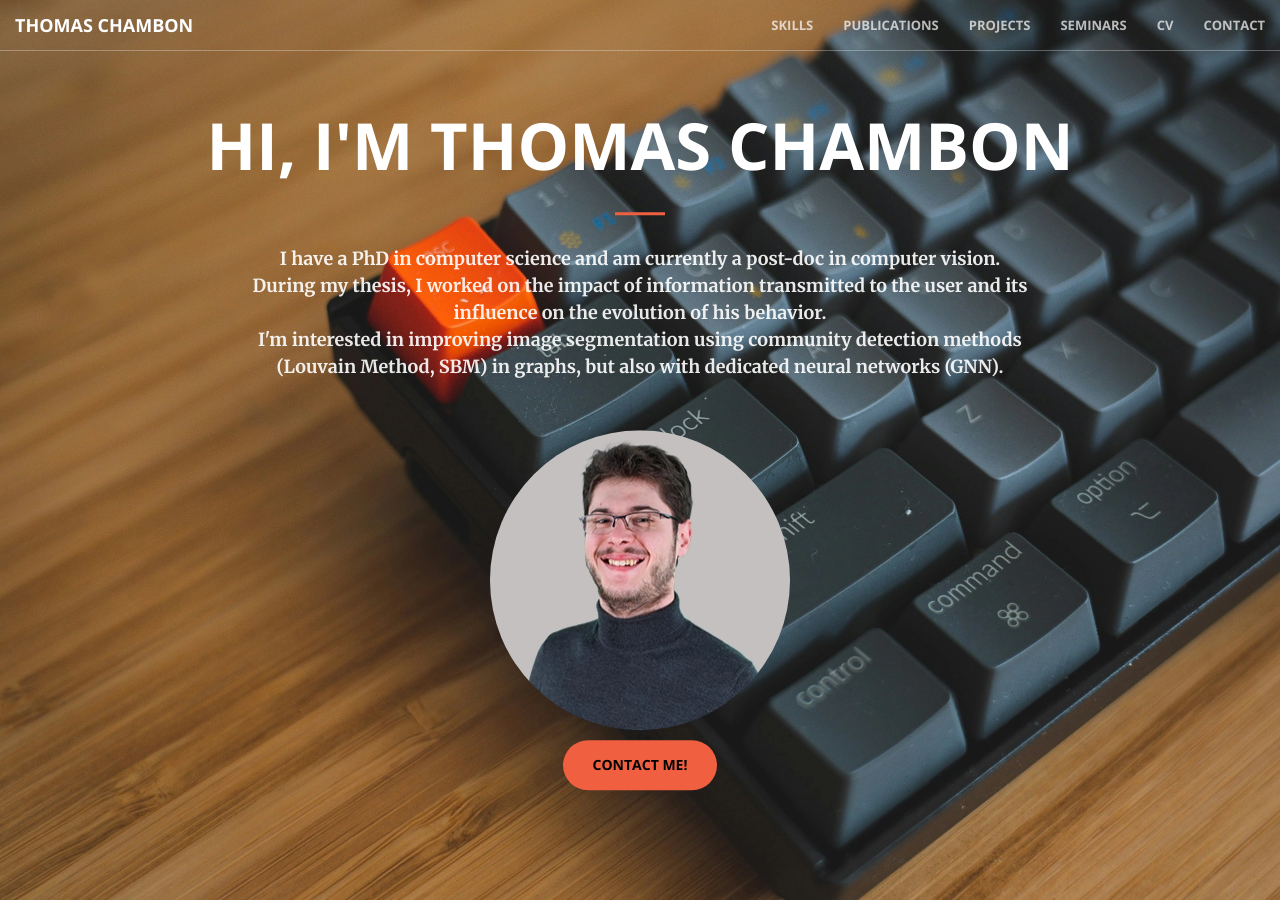
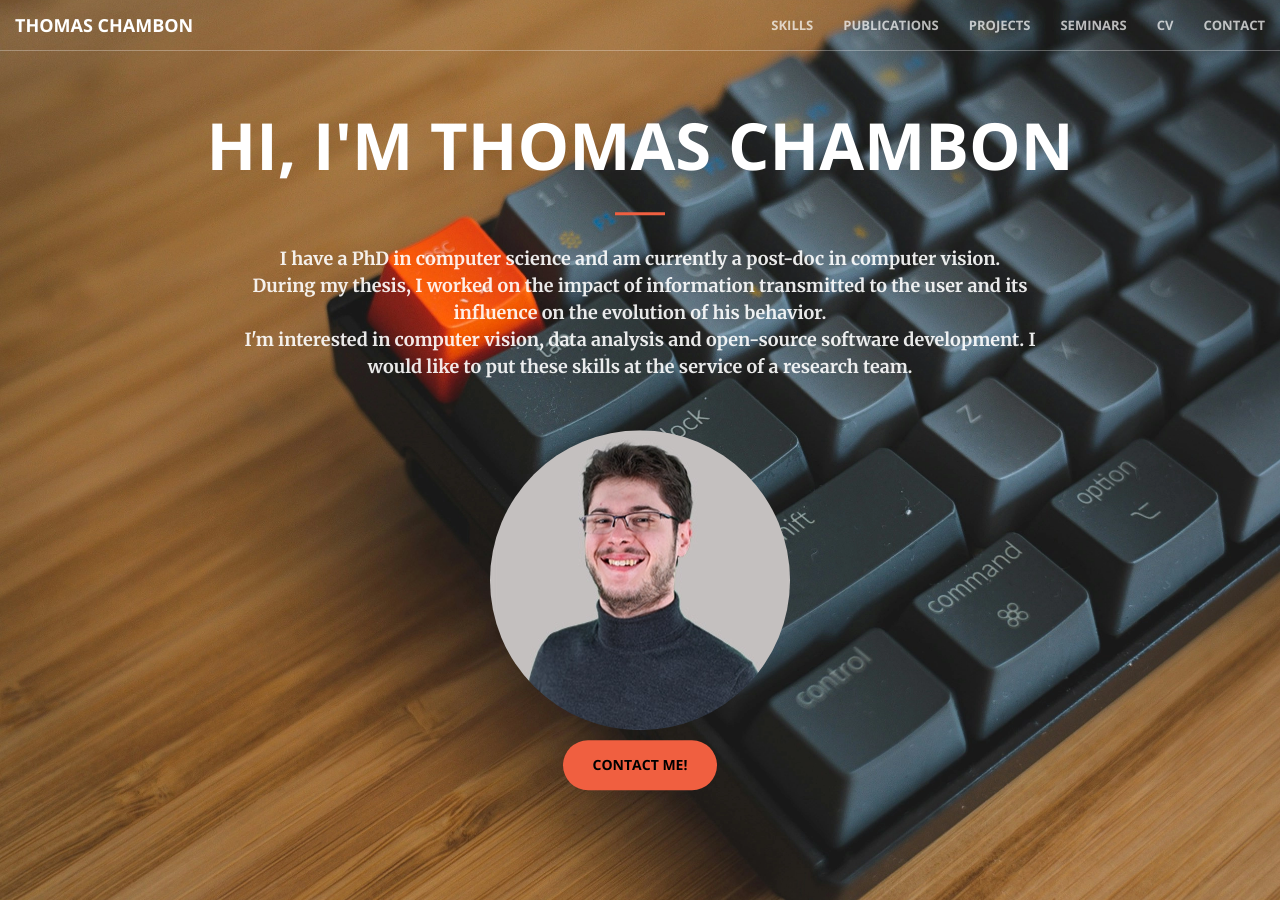
Before and after one commit to Thomas-Chambon/Thomas-Chambon.github.io, a Jekyll site: the page built from index.markdown, in a window 1280 px wide and 900 px high. Built offline with Jekyll 4.4.1, drawn with Linux system fonts in a browser that asks for light colours.

Commit message:
Update header text

```diff
--- a/_includes/header.html
+++ b/_includes/header.html
@@ -7,7 +7,7 @@
             <strong>
                 I have a PhD in computer science and am currently a post-doc in computer vision.<br>
                 During my thesis, I worked on the impact of information transmitted to the user and its influence on the evolution of his behavior.<br>
-                I'm interested in improving image segmentation using community detection methods (Louvain Method, SBM) in graphs, but also with dedicated neural networks (GNN).
+                I'm interested in computer vision, data analysis and open-source software development. I would like to put these skills at the service of a research team.
             </strong>
             </p>
             <img class="img-circle" alt="Thomas Chambon" src="img/Thomas-Chambon.webp" style="margin-bottom: 10px;"/><br>
```
